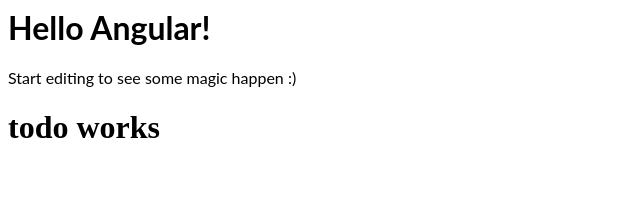
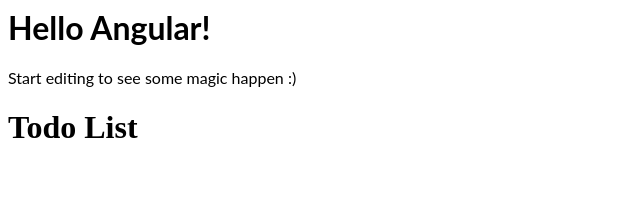
Before and after one commit to saijeevanballa/todolist-angular-app, an Angular app: page / in a window 1280 px wide. Shown: the top 199 px of the page, without its empty margins (0-640 px from the left). Built offline with nearby package versions, Linux system fonts and the light colour scheme.

Commit message:
2 files modified

```diff
--- a/src/app/components/todo/todo.component.html
+++ b/src/app/components/todo/todo.component.html
@@ -1 +1,5 @@
-<h1>todo works</h1>
+<h1>Todo List</h1>
+
+<div>
+
+</div>
--- a/src/app/components/todo/todo.component.ts
+++ b/src/app/components/todo/todo.component.ts
@@ -6,5 +6,5 @@
   styleUrls: ["./todo.component.css"]
 })
 export class TodoComponent {
-  constructor() {}
+  constructor( ) {}
 }
```
